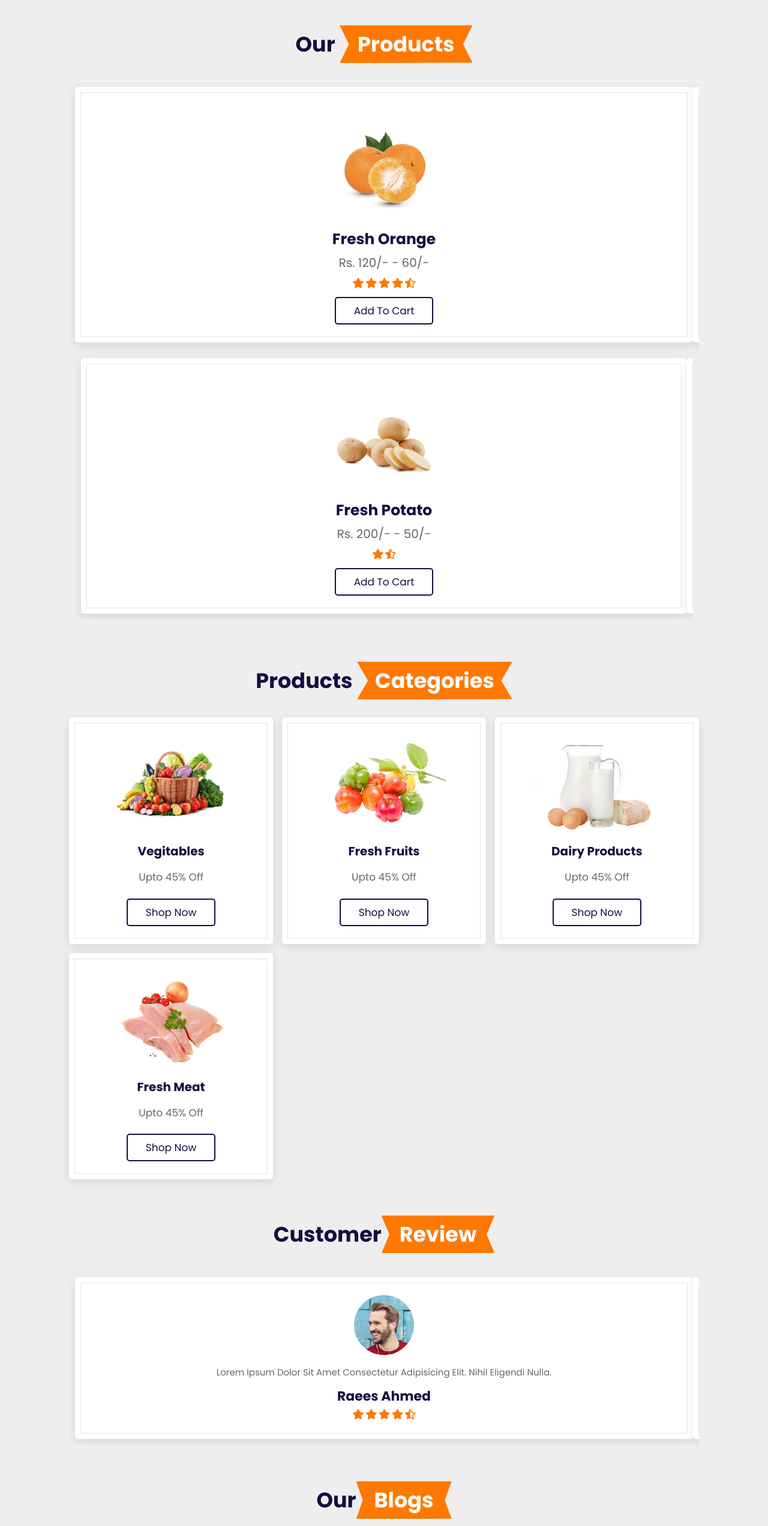
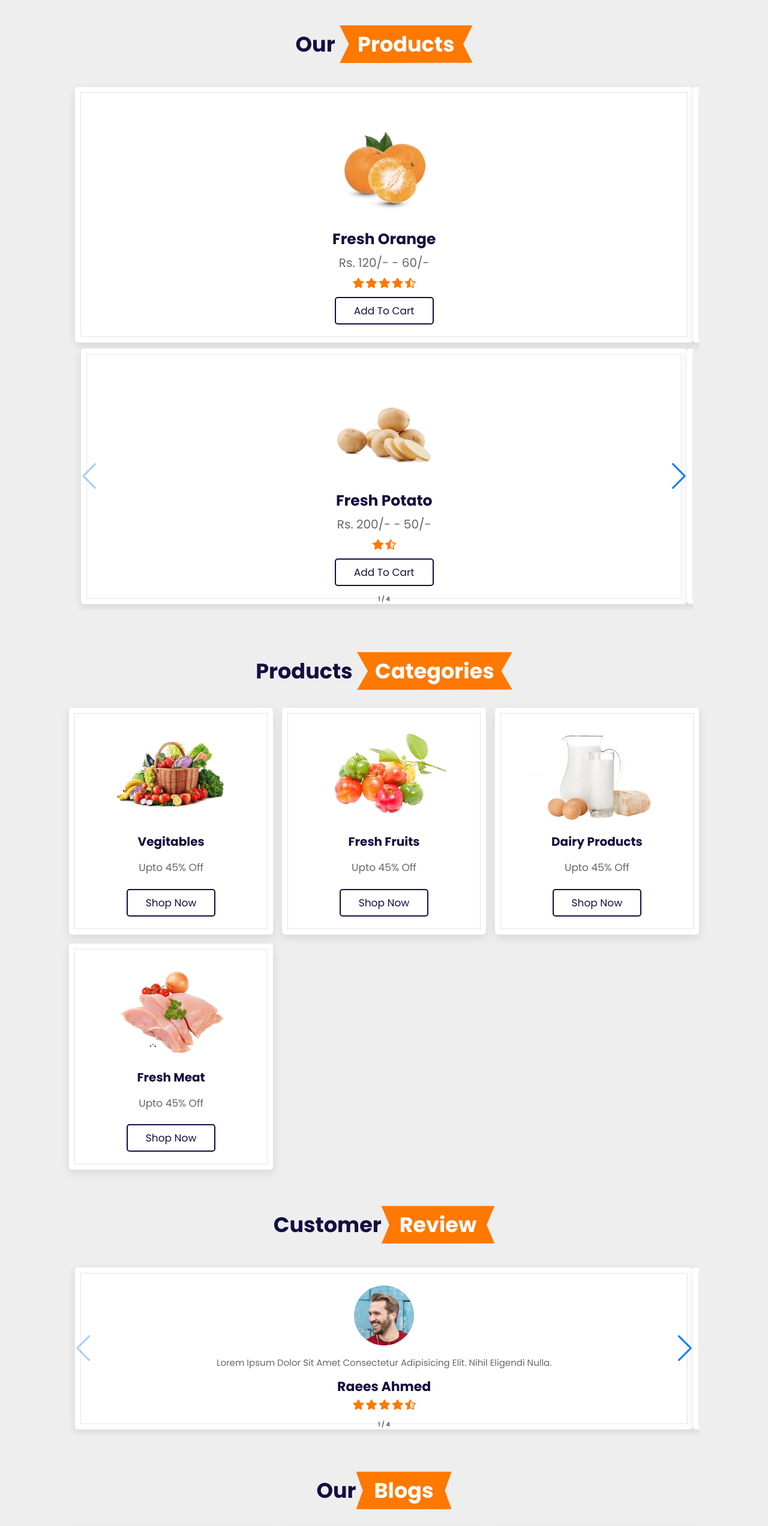
Before and after one commit to likeam/groceryStore, a plain HTML site: page index.html in a window 1280 px wide. Shown: the part 1040-3584 px from the top of the page at 60% size. Drawn offline with nearby package versions, Linux system fonts and the light colour scheme; files whose address does not match are found by name.

Commit message:
setting the swipe slide

```diff
--- a/app.js
+++ b/app.js
@@ -41,24 +41,13 @@ window.onscroll = () =>{
     navbar.classList.remove('active');
 }
 
-const swiper = new swiper('.swiper', {
-    // Optional parameters
-    direction: 'vertical',
-    loop: true,
-
-    // If we need pagination
-    pagination: {
-      el: '.swiper-pagination',
-    },
-
-    // Navigation arrows
-    navigation: {
-      nextEl: '.swiper-button-next',
-      prevEl: '.swiper-button-prev',
-    },
-
-    // And if we need scrollbar
-    scrollbar: {
-      el: '.swiper-scrollbar',
-    },
-  });
+const swiper = new Swiper(".myslider", {
+  pagination: {
+    el: ".swiper-pagination",
+    type: "fraction",
+  },
+  navigation: {
+    nextEl: ".swiper-button-next",
+    prevEl: ".swiper-button-prev",
+  },
+});
--- a/index.html
+++ b/index.html
@@ -5,8 +5,8 @@
     <meta http-equiv="X-UA-Compatible" content="IE=edge">
     <meta name="viewport" content="width=device-width, initial-scale=1.0">
 
-    <link  rel="stylesheet" href="https://unpkg.com/swiper@8/swiper-bundle.min.css" />
 
+    <link rel="stylesheet" href="https://unpkg.com/swiper/swiper-bundle.min.css" />
     <link rel="stylesheet" href="https://cdnjs.cloudflare.com/ajax/libs/font-awesome/5.15.4/css/all.min.css">
     <link rel="stylesheet" href="./style.css">
 
@@ -109,7 +109,7 @@
 
     <section class="products" id="products">
         <h1 class="heading">our <span>products</span></h1>
-        <div class="swiper product-slider">
+        <div class="swiper product-slider myslider">
             <div class="swiper-wrapper">
                 <div class="swiper-slide box">
                     <img src="./img/product-1.png" alt="">
@@ -160,18 +160,13 @@
                     <a href="#" class="btn">add to cart</a>
                 </div>
             </div>
-            If we need pagination -->
-            <!-- <div class="swiper-pagination"></div> --> -->
+            <div class="swiper-button-next"></div>
+            <div class="swiper-button-prev"></div>
+            <div class="swiper-pagination"></div>
+        </div>
 
-            If we need navigation buttons
-            <div class="swiper-button-prev"></div>
-            <div class="swiper-button-next"></div>
-
-            If we need scrollbar
-            <!-- <div class="swiper-scrollbar"></div> -->
-            </div>
         </div>
-        <div class="swiper product-slider">
+        <div class="swiper product-slider myslider">
             <div class="swiper-wrapper">
                 <div class="swiper-slide box">
                     <img src="./img/product-5.png" alt="">
@@ -215,7 +210,11 @@
                     </div>
                     <a href="#" class="btn">add to cart</a>
                 </div>
+
             </div>
+            <div class="swiper-button-next"></div>
+            <div class="swiper-button-prev"></div>
+            <div class="swiper-pagination"></div>
         </div>
     </section>
 
@@ -251,7 +250,7 @@
 
     <section class="review" id="review">
         <h1 class="heading">customer<span>review</span></h1>
-        <div class="swiper review-slider">
+        <div class="swiper review-slider myslider">
             <div class="swiper-wrapper">
                 <div class="swiper-slide box">
                     <img src="./img/pic-1.png" alt="">
@@ -301,7 +300,11 @@
                         <i class="fas fa-star-half-alt"></i>
                     </div>
                 </div>
+
             </div>
+            <div class="swiper-button-next"></div>
+            <div class="swiper-button-prev"></div>
+            <div class="swiper-pagination"></div>
         </div>
     </section>
 
@@ -386,7 +389,7 @@
         <div class="credit">created by <span>Abdul Rehman</span>| all rights reseved</div>
     </section>
 
-
+    <script src="https://unpkg.com/swiper/swiper-bundle.min.js"></script>
     <script src="./app.js"></script>
 </body>
 </html>
```
